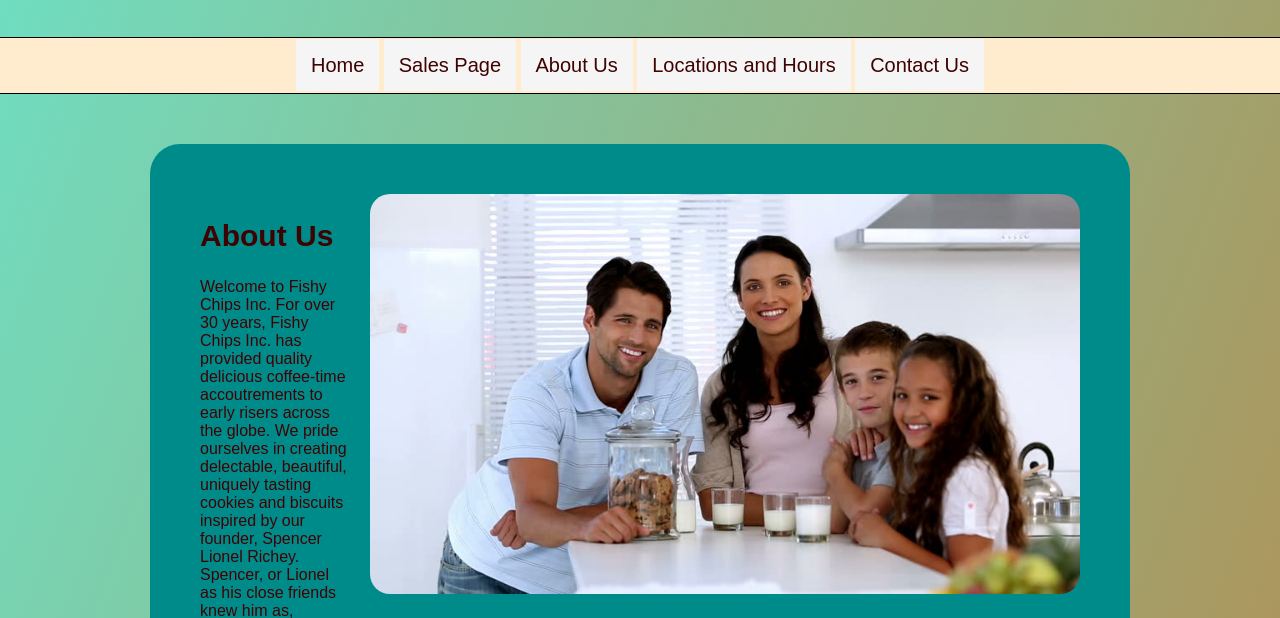
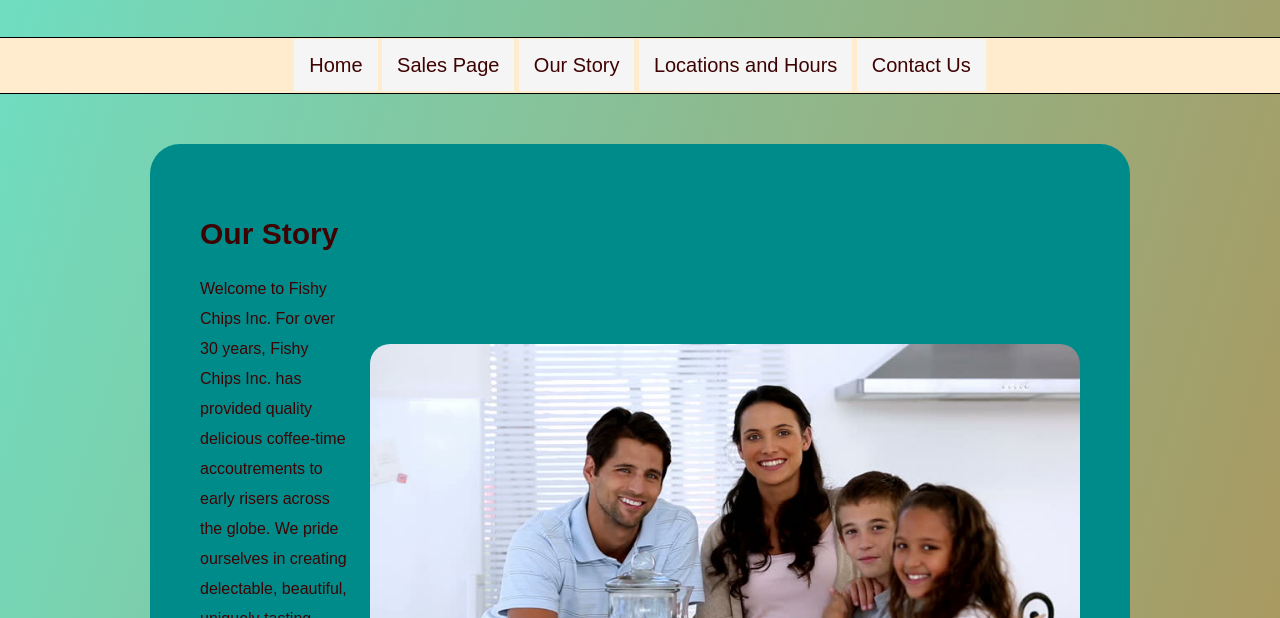
Before and after one commit to richeyslr/cookie-stand, a plain HTML site: page index.html in a window 1280 px wide. Shown: the part 182-800 px from the top of the page. Drawn offline with Linux system fonts and the light colour scheme.

Commit message:
style tweaks

```diff
--- a/index.html
+++ b/index.html
@@ -26,7 +26,7 @@
           <a href="./sales.html" class="nav">Sales Page</a>
         </li>
         <li>
-          <a href="./sales.html" class="nav">About Us</a>
+          <a href="./index.html" class="nav">Our Story</a>
         </li>
         <li>
           <a href="./sales.html" class="nav">Locations and Hours</a>
@@ -44,7 +44,7 @@
 
         <div id="aboutusbox">
         <div id="aboutustext">
-        <h2>About Us</h2>
+        <h2>Our Story</h2>
         <p>Welcome to Fishy Chips Inc. For over 30 years, Fishy Chips Inc. has provided quality delicious coffee-time accoutrements to early risers across the globe. We pride ourselves in creating delectable, beautiful, uniquely tasting cookies and biscuits inspired by our founder, Spencer Lionel Richey. Spencer, or Lionel as his close friends knew him as, stumbled upon a delicious combination of boldly contrasting flavors during a fishing trip one sunny morning over 40 years ago. After reeling in and wrestling a massive 25 pound trout in the Little Red River in central Arkansas, Lionel didn't notice that while fighting the monster trout, he knocked some of his bait into his coffee mug. Unaware, he took a large swig of his morning cup of Joe and noticed a peculiar taste in his coffee. Instead of dumping the coffee out, he just added sugar and cream to dilute the hint of bait in his coffee. And HE LIKED IT! After spending 10 years perfecting his recipe, he finally made a cookie that tasted just like his accidental creation: sweet, creamy, coffee taste with a hint of raw freshwater fishiness. Fishy Chips Inc was born, and quickly swept the world as the best tasting and certainly most unique morning-time cookie.  </p>
         </div>
         <div id="aboutusimg">
--- a/style.css
+++ b/style.css
@@ -83,6 +83,7 @@ a.nav{
 #aboutustext{
   padding-right: 20px;
   color: rgb(63, 2, 2);
+  line-height: 30px;
 }
 #aboutustext h2{
   font-size: 30px;
@@ -90,9 +91,10 @@ a.nav{
 #aboutusimg img{
   height: 400px;
   border-radius: 20px;
-
+  margin-top: 150px;
 }
 #hourstext ul{
+text-align: center;
 list-style: none;
 color: rgb(63, 2, 2);
 }
@@ -101,10 +103,12 @@ color: rgb(63, 2, 2);
   color: rgb(63, 2, 2);
   padding-right: 30px;
   font-size: 30px;
+  text-align: center;
 }
 #hoursimg img{
   height: 300px;
   border-radius: 20px;
+  margin-top: 50px;
 }
 #contacttext{
   padding-right: 100px;
@@ -114,6 +118,7 @@ color: rgb(63, 2, 2);
 #contactimg img{
   width: 600px;
   border-radius: 20px;
+  margin-top: 50px;
 }
 h1{
   text-align: center;
```
